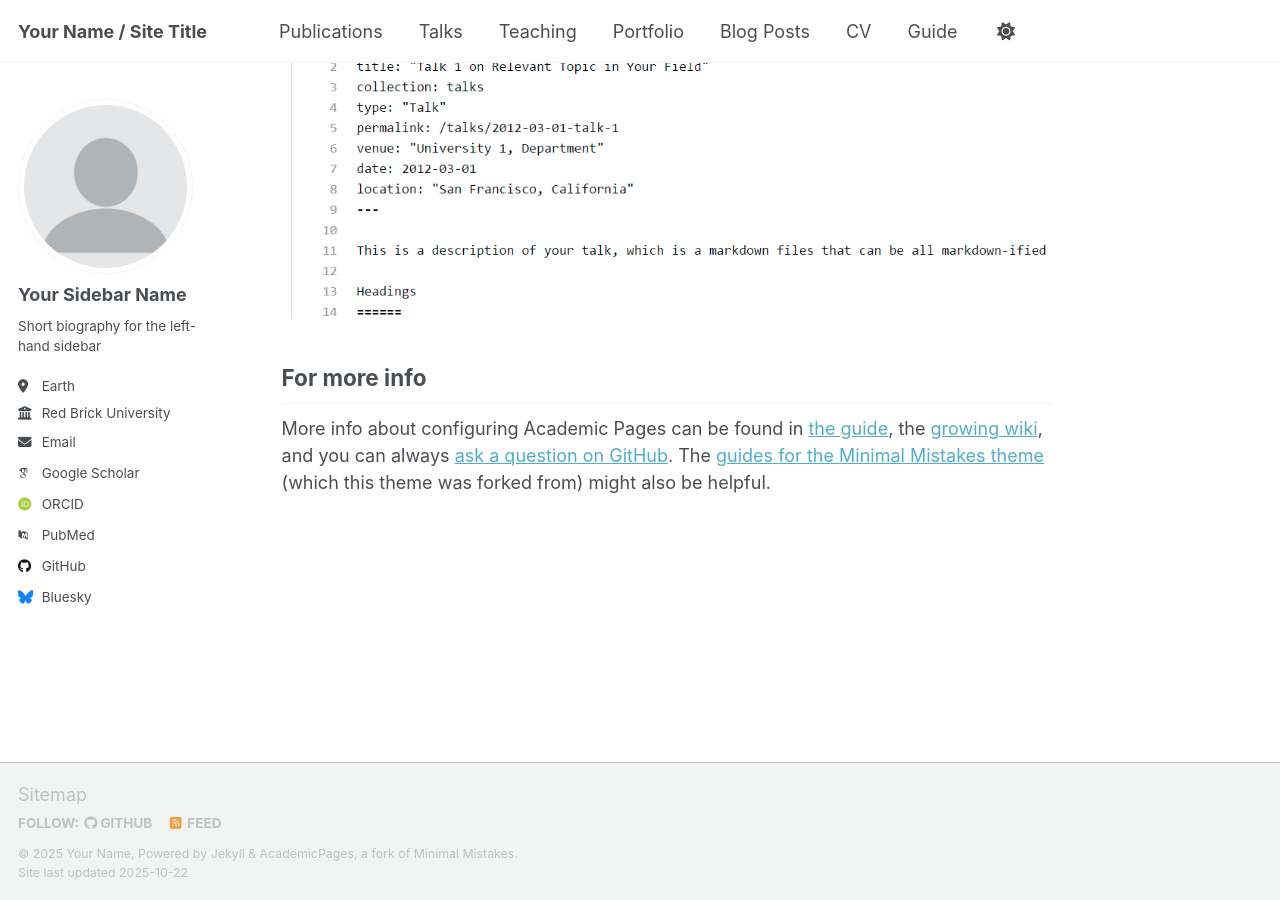
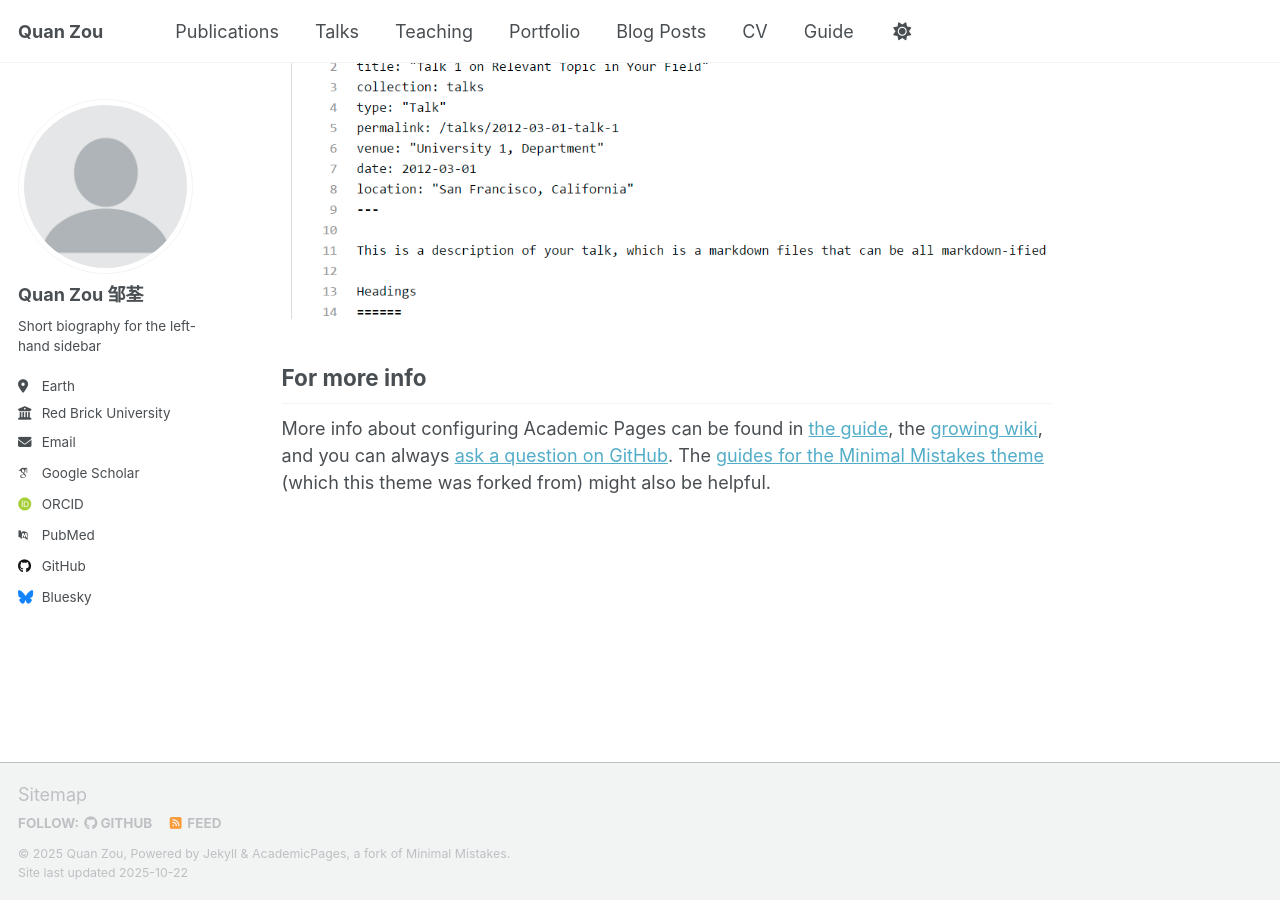
Before and after one commit to zquan2617/zquan2617.github.io, a Jekyll site: the page built from _pages/about.md, in a window 1280 px wide and 900 px high, scrolled down 2880 px. Built offline with Jekyll 4.4.1, drawn with Linux system fonts in a browser that asks for light colours; some web fonts are replaced; a script that is not in the unit is left out.

Commit message:
Update site configuration with personal details

```diff
--- a/_config.yml
+++ b/_config.yml
@@ -9,14 +9,14 @@
 # Basic Site Settings
 locale                   : "en-US"
 site_theme               : "default" # Currently available options are "default", "air"
-title                    : "Your Name / Site Title"
+title                    : "Quan Zou"
 title_separator          : "-"
-name                     : &name "Your Name"
-description              : &description "Your Name's academic portfolio"   # Update this with a general description of your site, this is the default if not overridden by a page
+name                     : &name "Quan Zou"
+description              : &description "Quan's academic portfolio"   # Update this with a general description of your site, this is the default if not overridden by a page
 url                      : https://academicpages.github.io # The base hostname & protocol for your site e.g. "https://[your GitHub username].github.io",
                                                            # or if you already have some other page hosted on Github then use "https://[your GitHub username].github.io/[Your Repo Name]"
 baseurl                  : "" # the subpath of your site, e.g. "/blog"
-repository               : "academicpages/academicpages.github.io"
+repository               : "https://github.com/zquan2617"
 
 # Site Author - The following control what appear as part of the author content on the side bar.
 #               If a field is blank the icon and link will not appear, otherwise it will be shown.
@@ -24,7 +24,7 @@
 author:
   # Biographic information
   avatar           : "profile.png"
-  name             : "Your Sidebar Name"
+  name             : "Quan Zou 邹荃"
   pronouns         : # example: "she/her"
   bio              : "Short biography for the left-hand sidebar"
   location         : "Earth"
```
